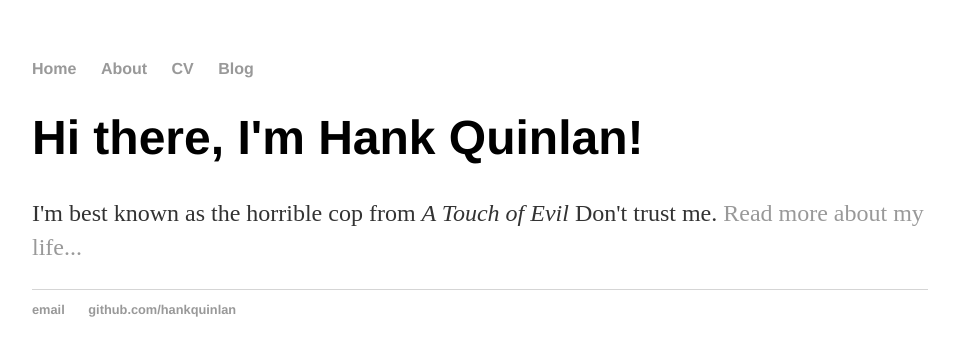
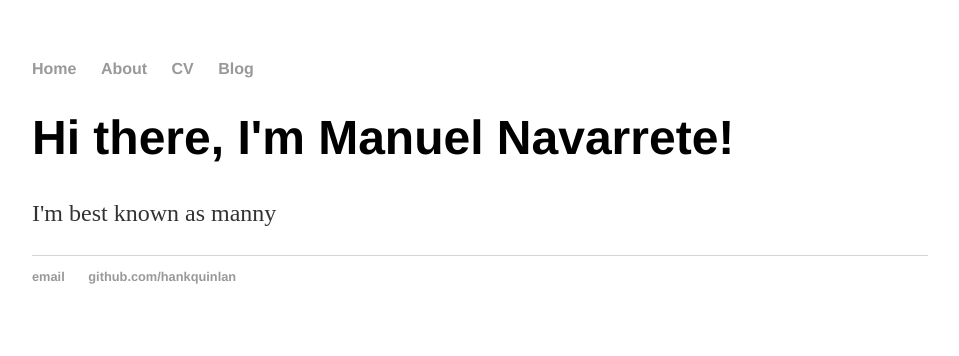
Before and after one commit to manueln5673/ghub5673.github.io, a Jekyll site: the page built from index.html, in a window 1280 px wide. Shown: the top 356 px of the page, without its empty margins (160-1119 px from the left). Built offline with Jekyll 4.4.1, drawn with Linux system fonts in a browser that asks for light colours.

Commit message:
Update index.html

```diff
--- a/index.html
+++ b/index.html
@@ -1,8 +1,8 @@
 ---
 layout: default
-title: Hank Quinlan, Horrible Cop
+title: Manuel Navarrete's Computer Science Blog
 ---
 <div class="blurb">
-	<h1>Hi there, I'm Hank Quinlan!</h1>
-	<p>I'm best known as the horrible cop from <em>A Touch of Evil</em> Don't trust me. <a href="/about">Read more about my life...</a></p>
+	<h1>Hi there, I'm Manuel Navarrete!</h1>
+	<p>I'm best known as manny
 </div><!-- /.blurb -->
```
